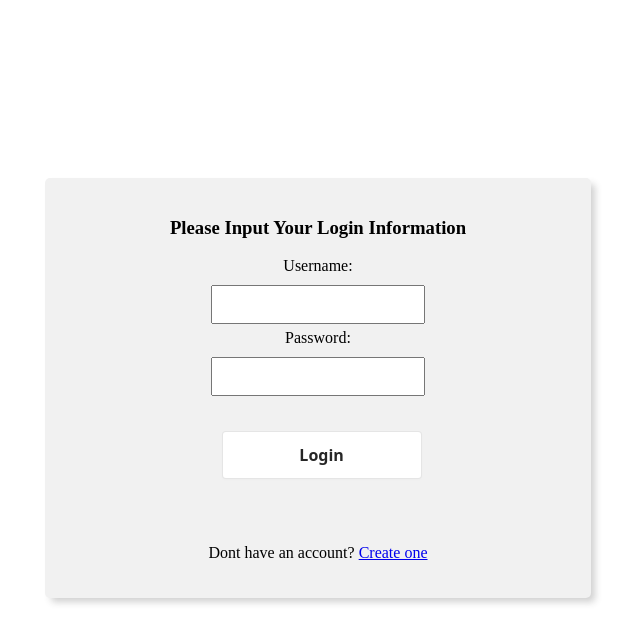
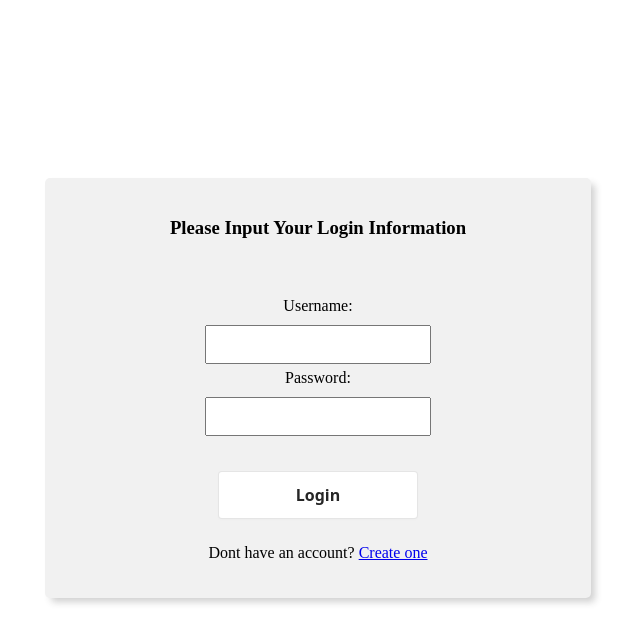
Before and after one commit to khowellmobile/practice-cs-tool, a Django app: page /login/ in a window 1280 px wide. Shown: the top 643 px of the page, without its empty margins (322-962 px from the left). Run offline with Django 4.2, Linux system fonts and the light colour scheme.

Commit message:
Added divs and adjusted css

```diff
--- a/cs_app/static/css/login_style.css
+++ b/cs_app/static/css/login_style.css
@@ -4,28 +4,45 @@
   border-radius: 5px;
   padding: 5px;
   background-color: #fff;
-  width: 100%;
   box-sizing: border-box;
   box-shadow: 0 5px 7px -1px rgba(51, 51, 51, 0.23);
 }
 
 form {
-  width: 50%;
+  width: 100%;
   height: 80%;
 }
 
 form > input {
   margin-top: 10px;
   margin-bottom: 5px;
-  width: 75%;
+  width: 40%;
   padding: 10px;
 }
 
 form > button {
-  margin: 50px;
+  width: 200px;
+  margin-top: 30px;
 }
 
-form > button {
-  width: 200px;
-  margin: 30px;
+.titleDiv {
+  width: 100%;
+  height: 20%;
 }
+
+.formDiv {
+  width: 100%;
+  height: 60%;
+
+  display: flex;
+  align-items: center;
+}
+
+.needAccDiv {
+  width: 100%;
+  height: 20%;
+
+  display: flex;
+  justify-content: center;
+  align-items: end;
+}
--- a/cs_app/templates/login.html
+++ b/cs_app/templates/login.html
@@ -9,7 +9,10 @@
     <body>
         <div class="container-1">
             <div class="card-1">
+                <div class="titleDiv">
                     <h3>Please Input Your Login Information</h3>
+                </div>
+                <div class="formDiv">
                     <form method="post">
                         {% csrf_token %}
                         {% if error_message %}
@@ -23,9 +26,12 @@
                             name="password" required><br>
                         <button type="submit" class="button-1">Login</button>
                     </form>
+                </div>
+                <div class="needAccDiv">
                     <p>Dont have an account? <a
                         href="{% url 'create_account' %}">Create one</a></p>
                 </div>
             </div>
+        </div>
     </body>
 </html>
```
Also changed, not shown: db.sqlite3. Lines whose indentation alone changed are shown as unchanged.
